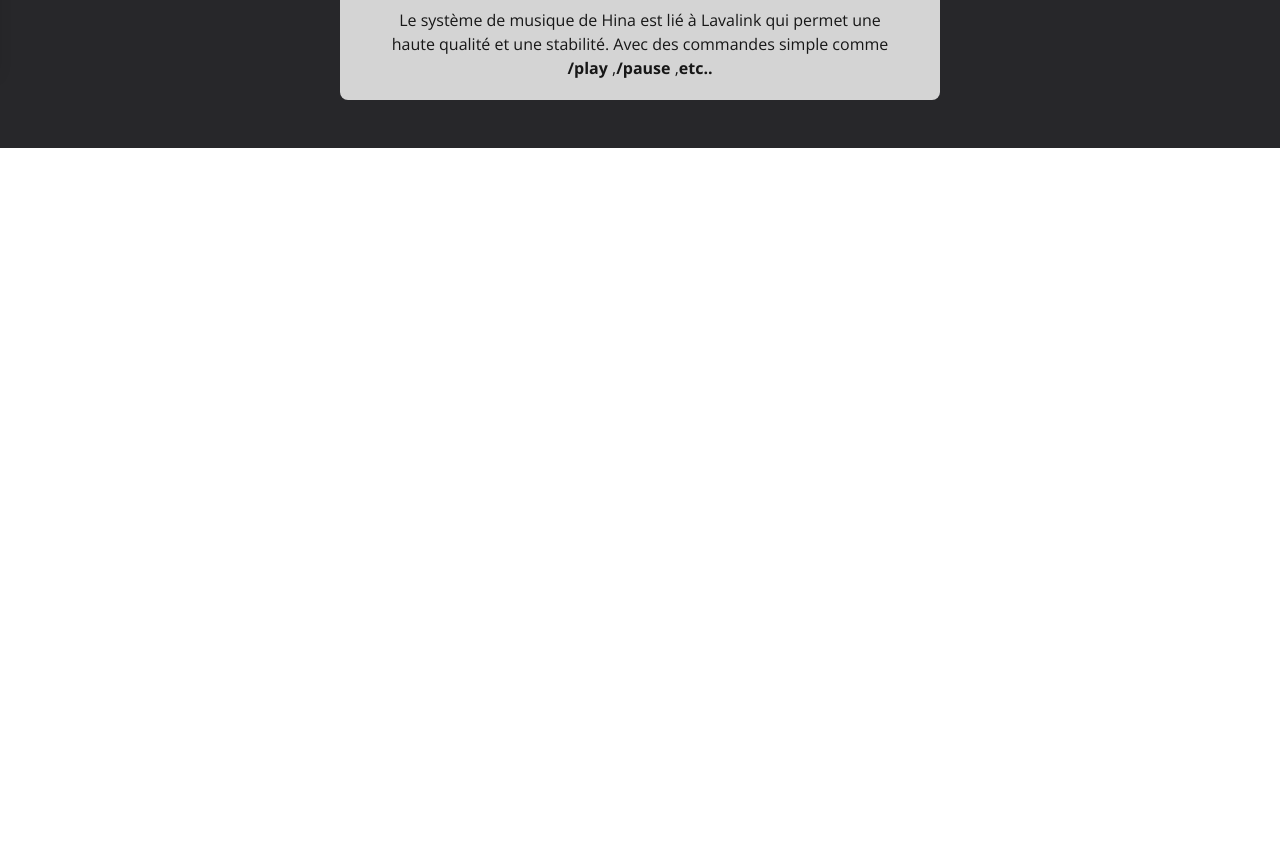
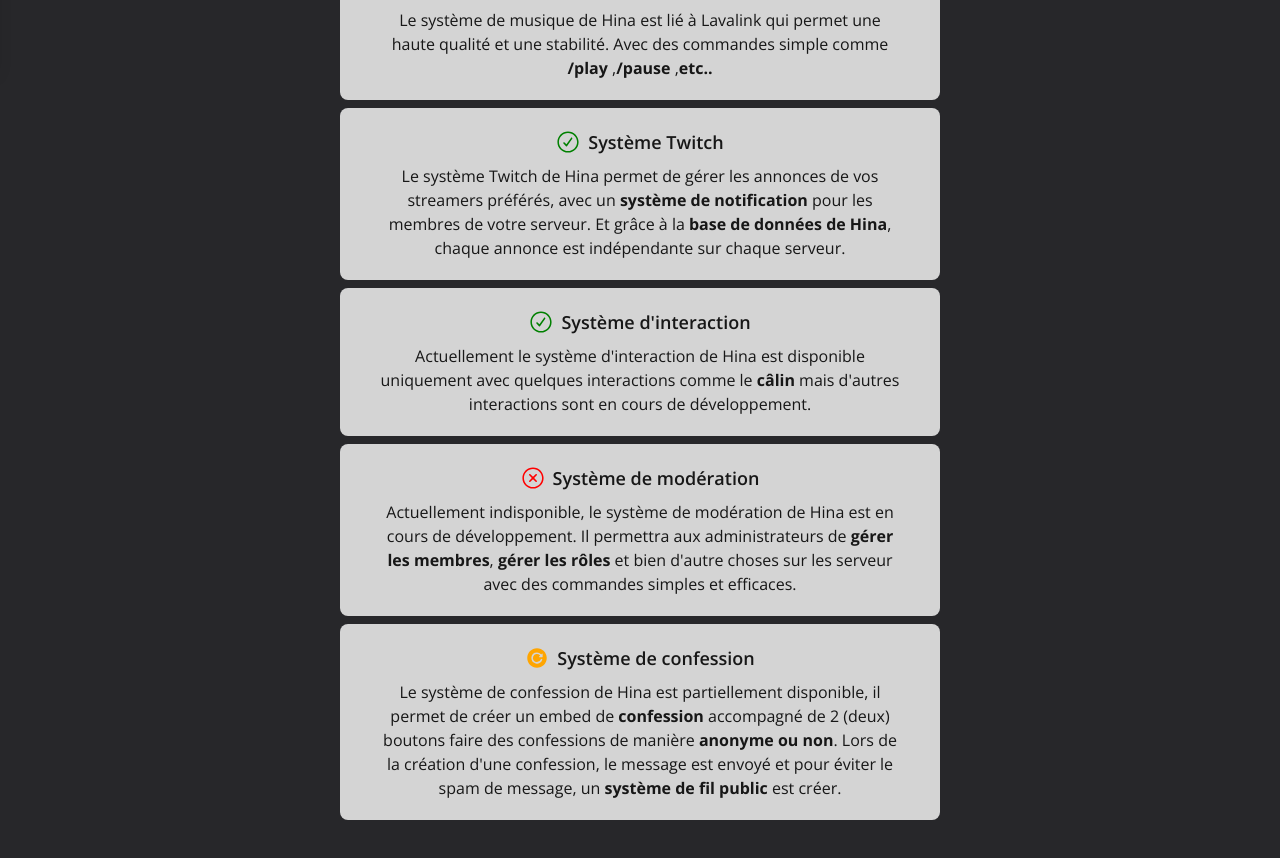
Before and after one commit to beninoonet/beninoonet-web-newver, a Next.js app: page /hina in a window 1280 px wide. Shown: the part 732-1590 px from the top of the page. Before the commit the page ends 880 px from the top, so only its background shows below. Built offline with nearby package versions, Linux system fonts and the light colour scheme.

Commit message:
New function added on projet Hina

```diff
--- a/app/hina/page.tsx
+++ b/app/hina/page.tsx
@@ -10,12 +10,12 @@ export default function HinaPage() {
             <Image loading="eager" src="/img/hina.webp" alt="Hina" width={300} height={300} className="mt-8 rounded-2xl" />
             <h1 className="text-4xl font-bold text-white mt-3">Hina</h1>
             <p className="text-lg text-gray-300 mt-2 max-w-md">
-                Hina est un bot discord <b>multifonctions</b>,
+                Hina est un bot discord <a href="#fonction" className="font-bold text-purple-500 underline">multifonctions</a>,
                 capable de proposer un <b>système musical </b> avec un sons clair et des commandes simples,
                 Une gestion d&apos;annonce Twitch avec un système de <b>notification </b> pour les streamers,
                 et un système d&apos;interactions entre membres de votre serveur.
             </p>
-            <h2 className="font-medium text-white uppercase mt-3 underline">Listes des fonctionnalités</h2>
+            <h2 className="font-medium text-white uppercase mt-3 underline" id="fonction">Listes des fonctionnalités</h2>
             <p className="text-white inline-flex lg:flex-row text-center flex-col items-center gap-2 mt-2">
                 <RxCheckCircled color="green" size={24} /> - Disponible
                 <RxCrossCircled color="red" size={24} /> - Indisponible
@@ -30,7 +30,56 @@ export default function HinaPage() {
                     <p className="lg:w-130 w-80">Le système de musique
                         de Hina est lié à Lavalink qui permet une haute qualité et une stabilité. Avec des commandes simple comme <b>/play </b>,<b>/pause </b>,<b>etc..</b></p>
                     </div>
+                </li>
+                <li className=" mt-2 items-center gap-2">
+                    <div className="bg-white/80 inline-flex items-center rounded-lg p-1 py-5 px-10 gap-2 flex-col">
+                    <div className="inline-flex items-center gap-2">
+                        <RxCheckCircled color="green" size={24} />
+                    <h3 className="font-semibold text-lg">Système Twitch</h3></div>
+                    <p className="lg:w-130 w-80">
+                        Le système Twitch de Hina permet de gérer les annonces de vos streamers préférés,
+                        avec un <b>système de notification</b> pour les membres de votre serveur. Et grâce à la <b> base de données de Hina</b>,
+                        chaque annonce est indépendante sur chaque serveur.
+                    </p>
+                    </div>
+                </li>
+                <li className=" mt-2 items-center gap-2">
+                    <div className="bg-white/80 inline-flex items-center rounded-lg p-1 py-5 px-10 gap-2 flex-col">
+                    <div className="inline-flex items-center gap-2">
+                        <RxCheckCircled color="green" size={24} />
+                    <h3 className="font-semibold text-lg">Système d&apos;interaction</h3></div>
+                    <p className="lg:w-130 w-80">
+                        Actuellement le système d&apos;interaction de Hina est disponible uniquement avec quelques interactions comme le <b>câlin</b> mais d&apos;autres interactions sont en cours de développement.
+                    </p>
+                    </div>
+                </li>
+                <li className=" mt-2 items-center gap-2">
+                    <div className="bg-white/80 inline-flex items-center rounded-lg p-1 py-5 px-10 gap-2 flex-col">
+                    <div className="inline-flex items-center gap-2">
+                        <RxCrossCircled color="red" size={24} />
+                    <h3 className="font-semibold text-lg">Système de modération</h3></div>
+                    <p className="lg:w-130 w-80">
+                        Actuellement indisponible,
+                        le système de modération de Hina est
+                        en cours de développement.
+                        Il permettra aux administrateurs
+                        de <b>gérer les membres</b>, <b>gérer les rôles </b> et bien d&apos;autre choses sur les serveur avec des
+                        commandes simples et efficaces.
+                    </p>
+                    </div>
+                </li>
+                <li className=" mt-2 items-center gap-2">
+                    <div className="bg-white/80 inline-flex items-center rounded-lg p-1 py-5 px-10 gap-2 flex-col">
+                    <div className="inline-flex items-center gap-2">
+                        <IoReloadCircle color="orange" size={24} />
+                    <h3 className="font-semibold text-lg">Système de confession</h3></div>
+                    <p className="lg:w-130 w-80">
+                        Le système de confession de Hina est partiellement disponible,
+                        il permet de créer un embed de <b>confession</b> accompagné de 2 (deux) boutons faire des confessions de manière <b>anonyme ou non</b>. Lors
+                        de la création d&apos;une confession, le message est envoyé et pour éviter le spam de message, un <b>système de fil public</b> est créer.
 
+                    </p>
+                    </div>
                 </li>
             </ul>
         </div>
```
